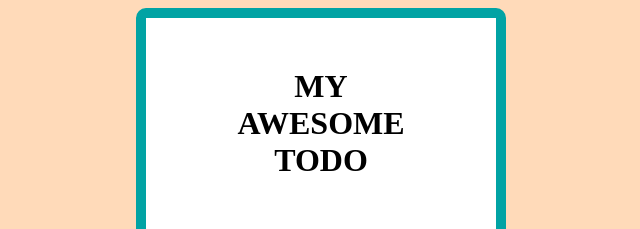
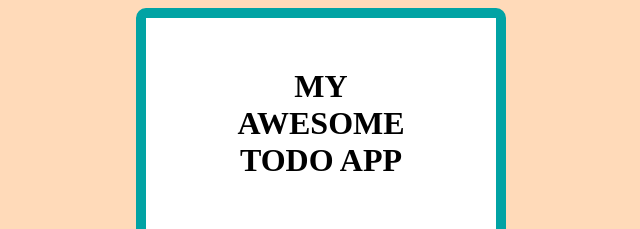
Before and after one commit to sakshipranedha/TODOApp, a plain HTML site: page index.html in a window 1280 px wide. Shown: the top 229 px of the page, without its empty margins (319-959 px from the left). Drawn offline with Linux system fonts and the light colour scheme.

Commit message:
Update index.html

```diff
--- a/index.html
+++ b/index.html
@@ -9,7 +9,7 @@
 <body>
        <div id="container">
            <div class="controls">
-             <h1> My Awesome TODO </h1>
+             <h1> My Awesome TODO app </h1>
              <input type="text" id="input"> <br>
               <button type="button" id="add"> Add TODO</button>
               <button type="button" id="remove"> Remove TODO</button>
```
